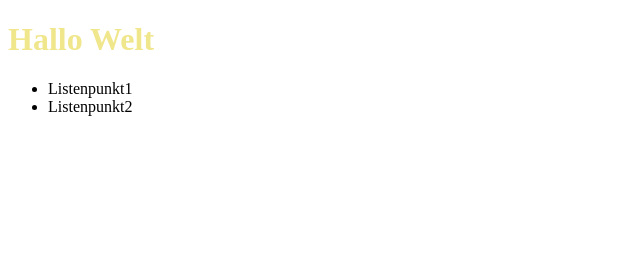
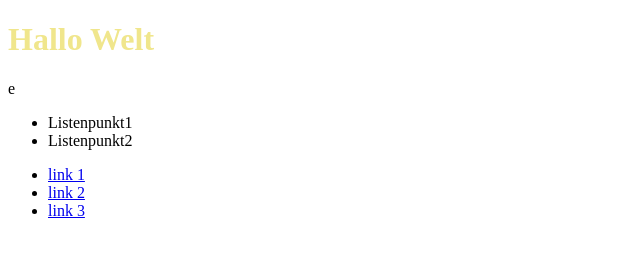
Before and after one commit to nicilandtwing/teko_internetdienste, a plain HTML site: page Testing/Helloworld.html in a window 1280 px wide. Shown: the whole page, without its empty margins (0-640 px from the left). Drawn offline with Linux system fonts and the light colour scheme.

Commit message:
listwithemmet

```diff
--- a/Testing/Helloworld.html
+++ b/Testing/Helloworld.html
@@ -6,6 +6,15 @@
         </head>
         <body>
             <h1 style="color:khaki">Hallo Welt</h1>
+            e
             <ul><li>Listenpunkt1</li><li>Listenpunkt2</li></ul>
+            <!--nav>ul>li*3>a{link $}-->
+            <nav>
+                <ul>
+                    <li><a href="www.google.ch">link 1</a></li>
+                    <li><a href="www.youtube.com">link 2</a></li>
+                    <li><a href="bithawk.ch">link 3</a></li>
+                </ul>
+            </nav>
         </body>
     </html>
```
